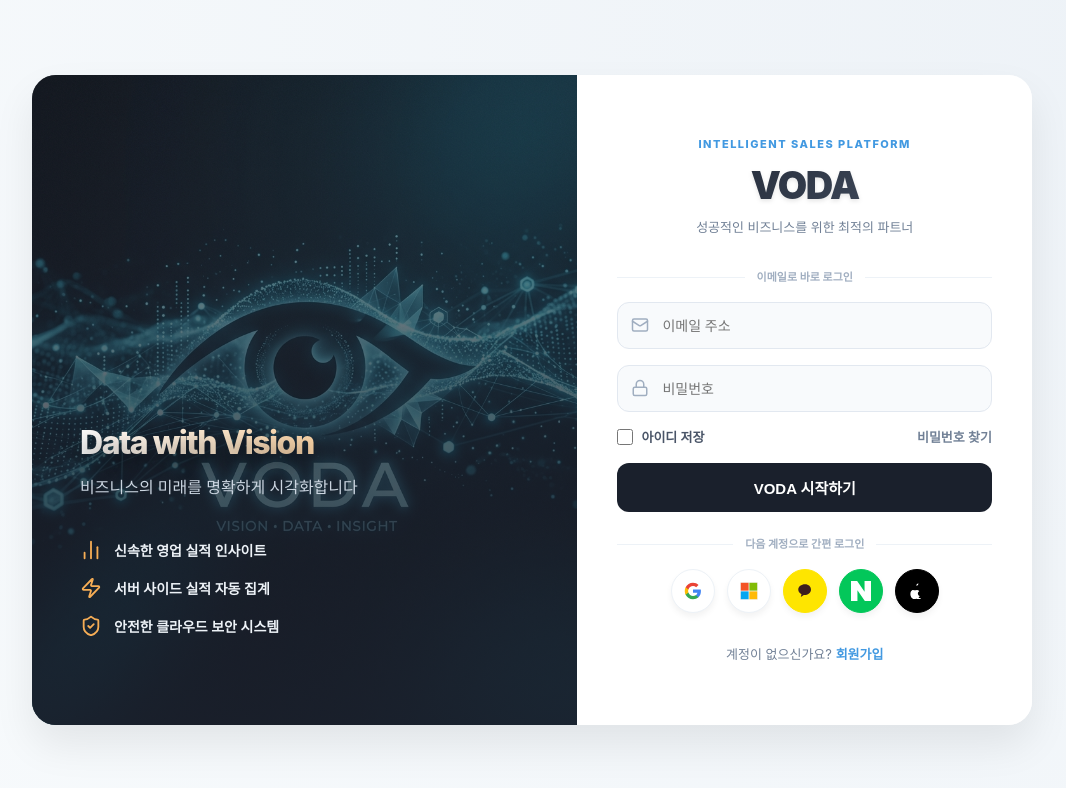
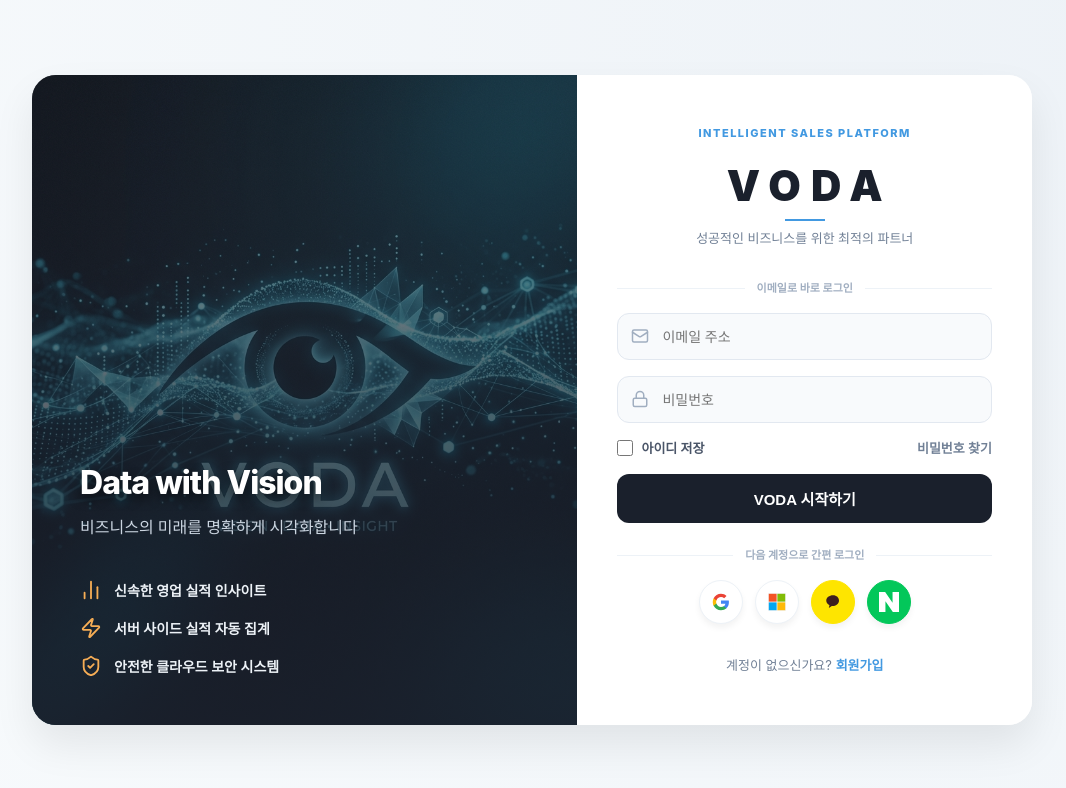
Before and after one commit to emasterdrs/sales-dashboard-v3, a React (Vite) app: page /login in a window 1280 px wide. Shown: the top 788 px of the page, without its empty margins (108-1174 px from the left). Built offline with nearby package versions, Linux system fonts and the light colour scheme; no server answers.

Commit message:
[UI Overhaul] Final Luxury Polish and background visual clearing

```diff
--- a/src/pages/Auth/LoginPage.module.css
+++ b/src/pages/Auth/LoginPage.module.css
@@ -27,7 +27,7 @@
   display: flex;
   flex-direction: column;
   justify-content: flex-end;
-  padding: 64px 48px;
+  padding: 48px;
   overflow: hidden;
 }
 
@@ -62,19 +62,16 @@
   z-index: 2;
   color: white;
   margin-top: auto;
-  padding-bottom: 24px;
+  width: 100%;
 }
 
 .premiumTitle {
   font-size: 32px;
   font-weight: 800;
   margin-bottom: 8px;
-  letter-spacing: -1.5px;
-  background: linear-gradient(90deg, #fff, #f6ad55);
-  -webkit-background-clip: text;
-  background-clip: text;
-  -webkit-text-fill-color: transparent;
-  text-shadow: 0 10px 20px rgba(0,0,0,0.4);
+  letter-spacing: -1px;
+  color: white;
+  text-shadow: 0 4px 12px rgba(0,0,0,0.6);
 }
 
 .subText {
@@ -136,15 +133,26 @@
 }
 
 .mainLogoTitle {
-  font-size: 38px;
+  font-size: 42px;
   font-weight: 900;
-  letter-spacing: -1.5px;
-  margin: 4px 0;
-  background: linear-gradient(135deg, #1a202c 0%, #4a5568 100%);
-  -webkit-background-clip: text;
-  background-clip: text;
-  -webkit-text-fill-color: transparent;
-  filter: drop-shadow(0 2px 2px rgba(0,0,0,0.1));
+  letter-spacing: 10px;
+  padding-left: 10px; /* offset for tracking */
+  margin: 12px 0;
+  color: #1a202c;
+  text-transform: uppercase;
+  text-align: center;
+  position: relative;
+}
+
+.mainLogoTitle::after {
+  content: "";
+  position: absolute;
+  bottom: -4px;
+  left: 50%;
+  transform: translateX(-50%);
+  width: 40px;
+  height: 2px;
+  background-color: #4299e1;
 }
 
 .tagline {
@@ -323,8 +331,7 @@
 .naver { background-color: #03C75A; border-color: #03C75A; }
 .naver:hover { background-color: #02b350; border-color: #02b350; }
 
-.apple { background-color: #000000; border-color: #000000; }
-.apple:hover { background-color: #222222; border-color: #222222; }
+
 
 .errorAlert {
   background-color: #fff5f5;
--- a/src/pages/Auth/LoginPage.tsx
+++ b/src/pages/Auth/LoginPage.tsx
@@ -176,9 +176,6 @@
                             <button onClick={() => handleSocialLogin('naver')} title="Naver" className={`${styles.miniSocialBtn} ${styles.naver}`}>
                                 <svg width="20" height="20" viewBox="0 0 24 24"><path fill="#fff" d="M16.273 12.845L7.376 0H0v24h7.727V11.155L16.624 24H24V0h-7.727v12.845z"/></svg>
                             </button>
-                            <button onClick={() => handleSocialLogin('apple')} title="Apple" className={`${styles.miniSocialBtn} ${styles.apple}`}>
-                                <svg width="20" height="20" viewBox="0 0 24 24" fill="#fff"><path d="M17.05 20.28c-.96.95-2.04 1.43-3.23 1.43-1.16 0-2.03-.43-2.61-.43-.58 0-1.4.38-2.43.38-1.57 0-2.92-.93-3.72-2.19-1.29-2.03-1.29-5.1-.38-6.9.59-1.15 1.57-1.84 2.59-1.84.95 0 1.63.45 2.14.45s1.3-.45 2.54-.45c1.16 0 2.12.5 2.76 1.43-2.45 1.43-2.04 4.54.49 5.86-.48 1.2-.99 2.06-1.65 2.26zM13.68 3c0 1.35-.91 2.57-2.14 2.57-.1 0-.17 0-.27-.01-.06-1.35.85-2.58 2.05-2.58.12 0 .23 0 .36.02z"/></svg>
-                            </button>
                         </div>
 
                         <div className={styles.footer}>
```
